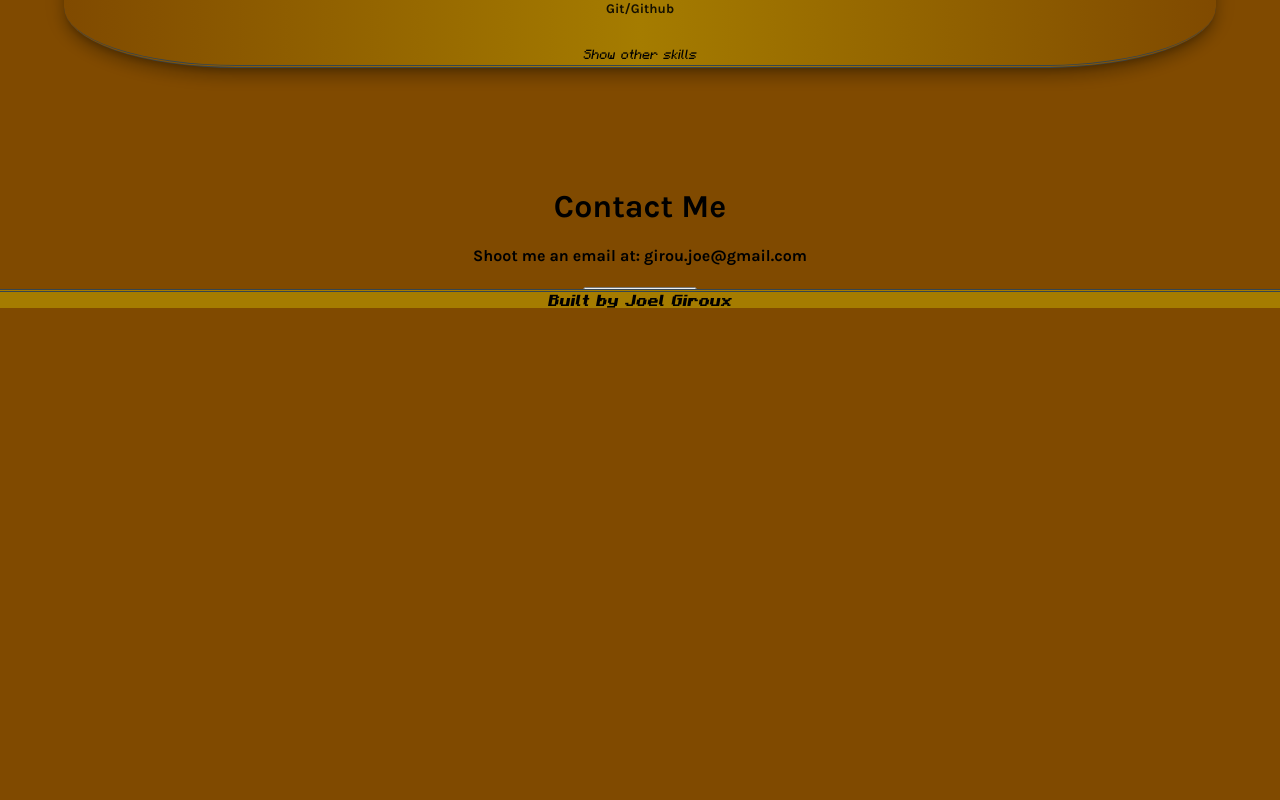
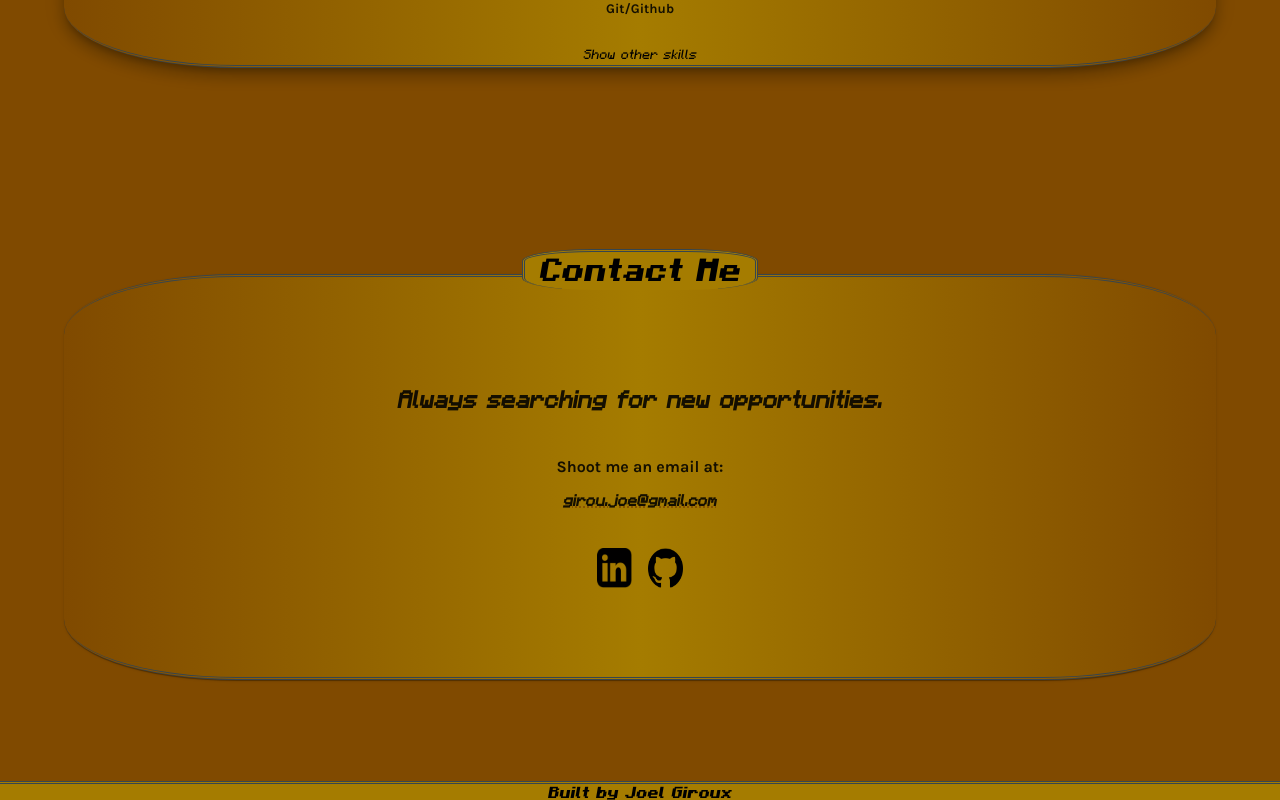
Before and after one commit to Nimeroo/Portfolio, a React (Create React App) app in the folder client/: page / in a window 1280 px wide. Shown: the part 1725-2525 px from the top of the page. Before the commit the page ends 2033 px from the top, so only its background shows below. Built offline with nearby package versions, Linux system fonts and the light colour scheme; no server answers.

Commit message:
Contact component css along with linkedin and github links added

```diff
--- a/client/src/Components/Contact/Contact.css
+++ b/client/src/Components/Contact/Contact.css
@@ -0,0 +1,107 @@
+#contact {
+  display: flex;
+  flex-direction: column;
+  align-items: center;
+  width: 100%;
+  margin-top: 20vh;
+  margin-bottom: 15vh;
+}
+
+#contact-title {
+  z-index: 1;
+  width: 18%;
+  margin-bottom: -0.5em;
+  border-top: double #36454f;
+  border-right: double #36454f;
+  border-left: double #36454f;
+  border-radius: 30%;
+  background: #a57c00;
+  font-family: BoldMCFont;
+}
+
+#contact-cont {
+  position: relative;
+  display: flex;
+  flex-direction: column;
+  justify-content: center;
+  align-items: center;
+  width: 90%;
+  height: 25em;
+  border-top: double #36454f;
+  border-bottom: double #36454f;
+  border-left: transparent;
+  border-right: transparent;
+  border-radius: 15%;
+  background-image: linear-gradient(to right, #804a00, #a57c00, #804a00);
+}
+
+#search-status {
+  font-family: MCFont;
+}
+
+#email {
+  margin: 1em;
+  text-decoration: #804a00 dotted underline;
+  cursor: pointer;
+  font-family: MCFont;
+}
+
+#email:hover {
+  transition: 0.3s;
+  color: #36454f;
+  animation: bounce forwards 1s;
+}
+
+#social-links-cont {
+  display: flex;
+  flex-direction: row;
+  justify-content: center;
+  align-items: center;
+  width: 30%;
+  height: 10%;
+}
+
+#social-links-cont > * {
+  margin-left: 0.5em;
+  margin-right: 0.5em;
+  height: 100%;
+}
+
+.social-link {
+  width: 10%;
+  height: 30%;
+}
+
+.social-link > * {
+  width: 100%;
+  height: 100%;
+}
+
+.social-link > *:hover {
+    width: 105%;
+    height: 105%;
+}
+
+@keyframes bounce {
+  0% {
+    transform: translateY(0);
+  }
+  20% {
+    transform: translateY(-5px);
+  }
+  40% {
+    transform: translateY(0);
+  }
+  50% {
+    transform: translateY(-3px);
+  }
+  60% {
+    transform: translateY(0);
+  }
+  70% {
+    transform: translateY(-1px);
+  }
+  100% {
+    transform: translateY(0);
+  }
+}
--- a/client/src/Components/Contact/Contact.jsx
+++ b/client/src/Components/Contact/Contact.jsx
@@ -1,18 +1,42 @@
+import "./Contact.css";
 import React from "react";
+import { Box, Paper } from "@mui/material";
+import linkedinLogo from "../../Assets/linkedin-logo.png";
+import githubLogo from "../../Assets/github-logo.png";
 
 const Contact = () => {
   return (
-    <div>
-      <h1>Contact Me</h1>
-      <h4>Shoot me an email at: <span>girou.joe@gmail.com</span></h4>
-      <button
-        onClick={() => {
-          window.open("mailto:giro.joe@gmail.com");
-        }}
-      >
-        Send a message
-      </button>
-    </div>
+    <Box id="contact">
+      <h1 id="contact-title">Contact Me</h1>
+      <Paper id="contact-cont">
+        <h2 id="search-status">Always searching for new opportunities.</h2>
+        <h4>
+          Shoot me an email at:
+          <div
+            id="email"
+            onClick={() => {
+              window.open("mailto:giro.joe@gmail.com");
+            }}
+          >
+            girou.joe@gmail.com
+          </div>
+        </h4>
+        <div id="social-links-cont">
+          <a
+            className="social-link"
+            href="https://www.linkedin.com/in/joelgiroux/"
+          >
+            <img src={linkedinLogo} alt="LinkedIn" />
+          </a>
+          <a
+            className="social-link"
+            href="https://github.com/Nimeroo"
+          >
+            <img src={githubLogo} alt="Github" />
+          </a>
+        </div>
+      </Paper>
+    </Box>
   );
 };
 
```
Also changed, not shown: client/src/Assets/github-logo.png (added), client/src/Assets/linkedin-logo.png (added).
